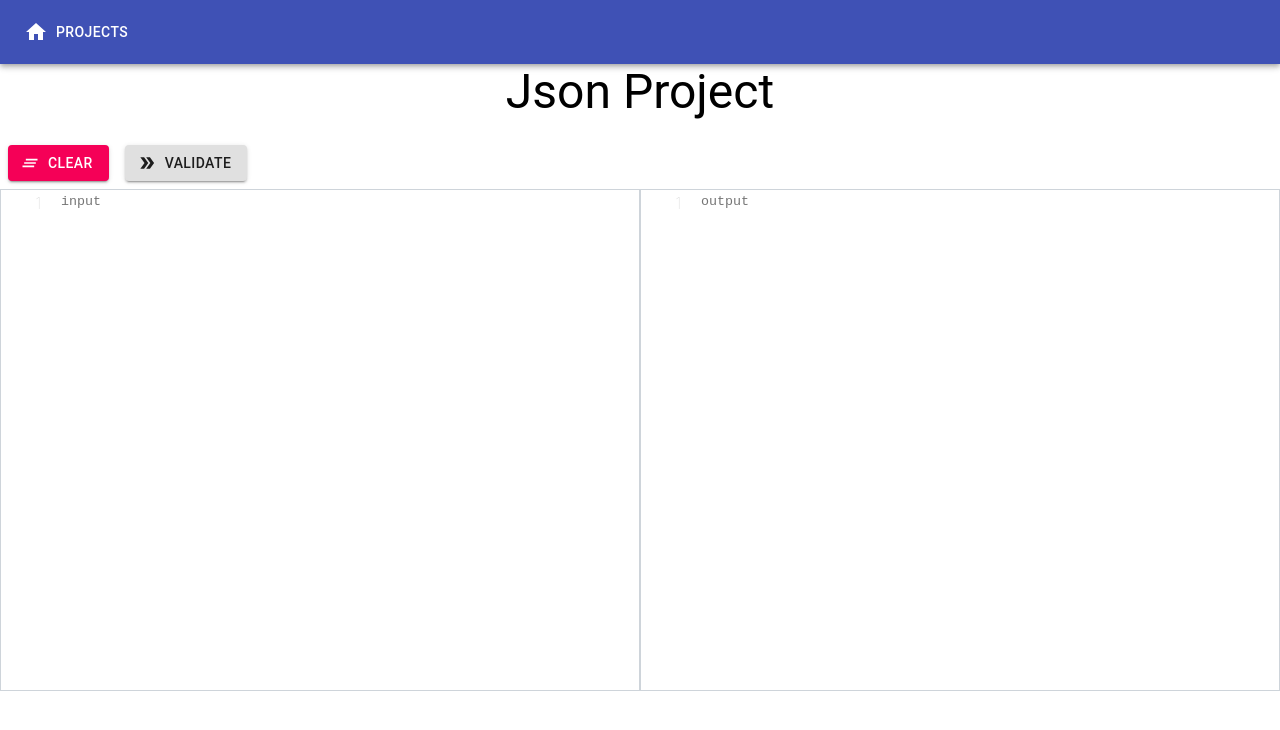
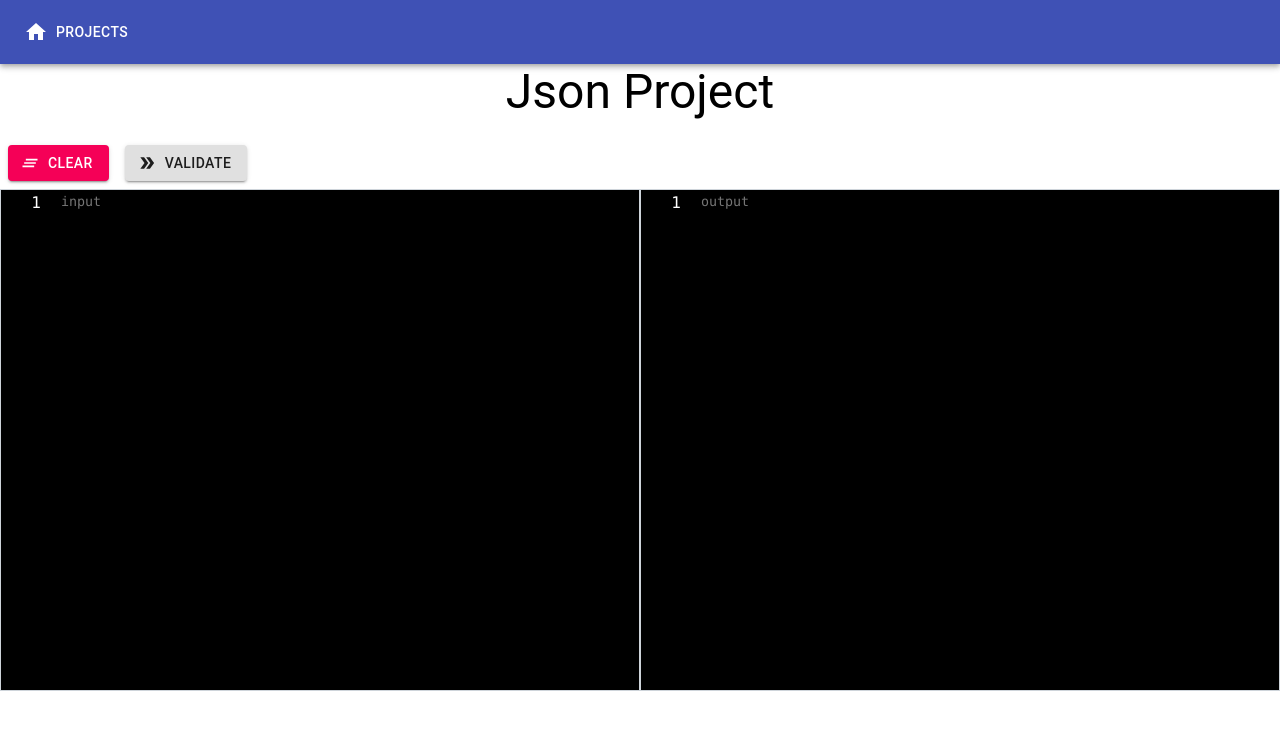
Before and after one commit to orange-puff/Playground, a React (Create React App) app in the folder src/Playground.Web/UI/: page /projects/json_project in a window 1280 px wide. Shown: the top 730 px of the page. Built offline with nearby package versions, Linux system fonts and the light colour scheme.

Commit message:
inverted colors and now it looks awesome

```diff
--- a/src/Playground.Web/UI/src/components/editor/Editor.css
+++ b/src/Playground.Web/UI/src/components/editor/Editor.css
@@ -7,6 +7,7 @@
     display: flex;
     flex-direction: column;
     overflow: auto;
+    background-color: black;
 }
 
 .editor #codeArea {
@@ -17,6 +18,9 @@
     line-height: 19px;
     overflow: hidden;
     position: absolute;
+    background-color: inherit;
+    color: white;
+    font-family: Consolas,Monaco,Lucida Console,Liberation Mono,DejaVu Sans Mono,Bitstream Vera Sans Mono,Courier New;
 }
 
 .editor .editorLineNumber {
@@ -27,9 +31,10 @@
     margin-top: 3px;
     position: absolute;
     left: 0px;
-    color: #cccccc;
+    color: white;
     text-align: right;
     width: 40px;
     font-weight: 100;
     vertical-align: middle;
+    font-family: Consolas,Monaco,Lucida Console,Liberation Mono,DejaVu Sans Mono,Bitstream Vera Sans Mono,Courier New;
 }
--- /dev/null
+++ b/src/Playground.Web/UI/src/components/projects/json_project/JsonProject.css
@@ -0,0 +1,4 @@
+.errorBox {
+    border: 1px solid #ced4da;
+    width: 50%;
+}
--- a/src/Playground.Web/UI/src/components/projects/json_project/JsonProject.tsx
+++ b/src/Playground.Web/UI/src/components/projects/json_project/JsonProject.tsx
@@ -25,7 +25,20 @@ enum InputState {
 }
 
 interface IJsonProjectModel {
-    json: string
+    json: string;
+}
+
+interface IErrorBoxProps {
+    error: string;
+}
+
+const ErrorBox = (props: React.PropsWithChildren<IErrorBoxProps>) => {
+    const { error } = props;
+    return (
+        <div className="errorBox">
+            <pre>{error}</pre>
+        </div>
+    );
 }
 
 const JsonProject = () => {
@@ -77,8 +90,7 @@ const JsonProject = () => {
                 <Editor value={input} setValue={setInput} placeHolder='input' readonly={false} />
                 <Editor value={output} setValue={setOutput} placeHolder='output' readonly={true} />
             </div>
-            <p>{error}</p>
-            <p>{output}</p>
+            {error == '' ? <p></p> : <ErrorBox error={error} />}
         </div>
     );
 }
```
Also changed, not shown: 1 other file (tests, documents, lock files or other folders).
